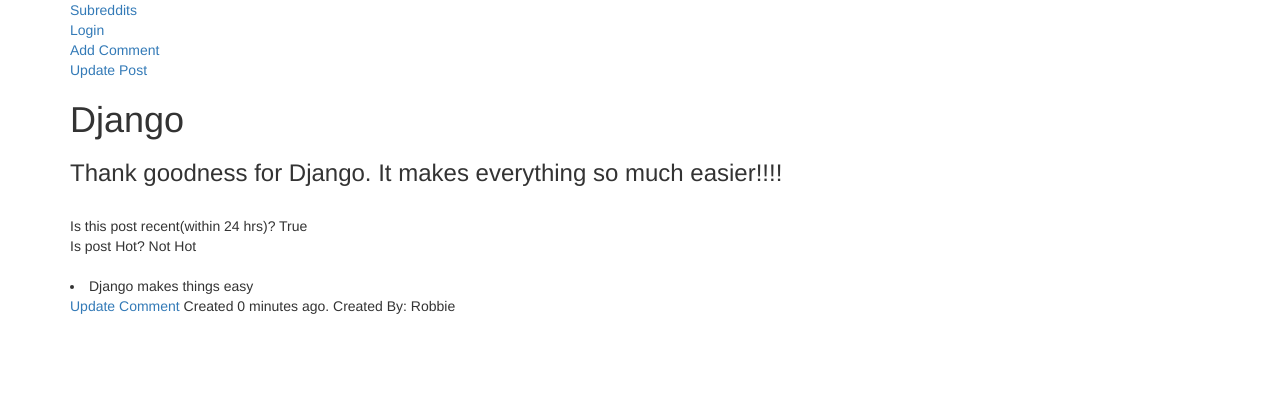
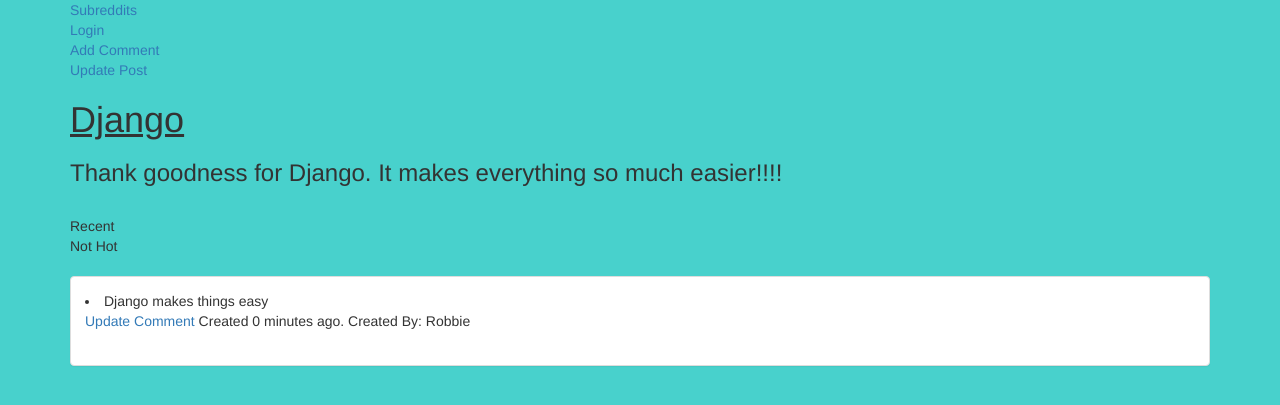
Before and after one commit to rallen0150/reddit_lite, a Django app: page /post/1/ in a window 1280 px wide. Shown: the top 405 px of the page. Run offline with Django 3.2, Linux system fonts and the light colour scheme; data comes from the database, SQL or seed files in the repository; both versions use the stored data as it was after the commit; some libraries are stand-ins or nearby versions.

Commit message:
starting css work

```diff
--- a/app/models.py
+++ b/app/models.py
@@ -41,9 +41,9 @@
     def is_recent(self):
         last_day = datetime.now() - timedelta(days=1)
         if Post.objects.filter(post_created__gte=last_day):
-            return True
+            return "Recent"
         else:
-            return False
+            return "Not Recent"
 
     def is_hot(self):
         past_hour = datetime.now() - timedelta(hours=3)
@@ -51,6 +51,9 @@
             return "Hot"
         else:
             return "Not Hot"
+
+    def post_count(self):
+        return Comment.objects.filter(comment_post=self).count()
 
     def get_comment(self):
         return Comment.objects.filter(comment_post=self)
--- a/templates/app/post_detail.html
+++ b/templates/app/post_detail.html
@@ -6,14 +6,18 @@
 <h1>{{ object }}</h1>
 <h3>{{ object.post_description }}</h3>
   {{ object.url_page }}<br>
-Is this post recent(within 24 hrs)? {{ object.is_recent }}<br>
-Is post Hot? {{ object.is_hot }} <br> <br>
+  {{ object.is_recent }}<br>
+  {{ object.is_hot }} <br> <br>
 {% for comment in object.get_comment %}
+<div class="panel panel-default">
+  <div class="panel-body">
     <li>
       {{ comment }}<br>
       <a href="{% url 'comment_update_view' comment.id %}">Update Comment</a>
       Created {{ comment.comment_created|timesince }} ago.
       Created By: {{ comment.comment_user }} <br> <br>
     </li>
+  </div>
+</div>
 {% endfor %}
 {% endblock %}
--- a/templates/app/subreddit_list.html
+++ b/templates/app/subreddit_list.html
@@ -8,9 +8,8 @@
 {% for sub in object_list %}
 <div class="panel panel-default">
   <div class="panel-body">
-    <h4><a href="{% url 'subreddit_detail_view' sub.id %}">{{ sub }}</a></h4>
+    <h4><a href="{% url 'subreddit_detail_view' sub.id %}">{{ sub }} <span class="badge">{{ sub.current_count }}</span></a></h4>
     <h5>{{ sub.description }}</h5>
-    Total Subreddit Post Count: {{ sub.current_count }}<br>
   </div>
 </div>
 
--- a/templates/base.html
+++ b/templates/base.html
@@ -7,6 +7,25 @@
 
     <link rel="stylesheet" href="{% static 'css/bootstrap.css' %}" media="screen" title="no title">
 
+    <style media="screen">
+      body {
+        background-color: #48D1CC;
+      }
+
+      a:hover {
+        background-color: white;
+        color: black;
+      }
+
+      h1 {
+        position: relative;
+        text-decoration: underline;
+      }
+
+      .panel-body {
+        padding: 1em;
+      }
+    </style>
   </head>
   <body>
       <div class="container">
```
Also changed, not shown: templates/app/subreddit_detail.html (+6 -2 lines), db.sqlite3. Lines whose indentation alone changed are shown as unchanged.
